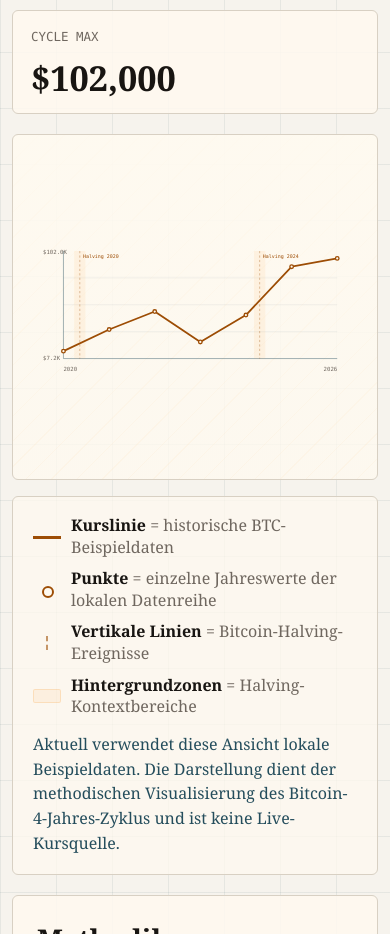
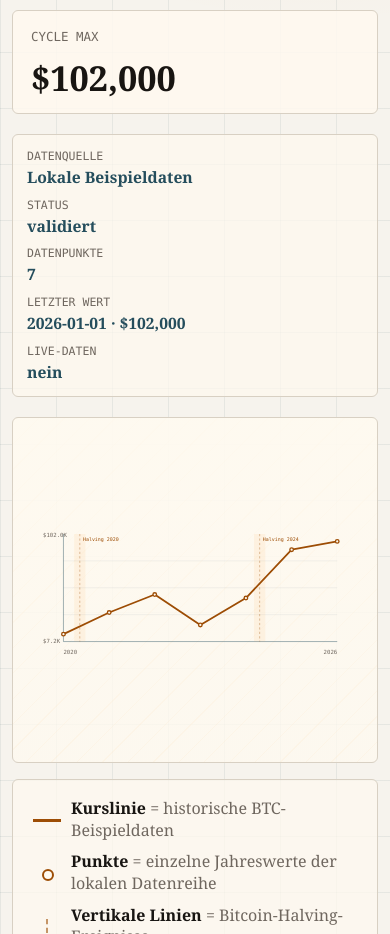
Before and after one commit to lausebengel2004/btc-cycle-compass, a React (Vite) app: page / in a window 390 px wide. Shown: the part 900-1834 px from the top of the page. Built offline with nearby package versions, Linux system fonts and the light colour scheme.

Commit message:
Add visible BTC data source status
- expose validated data source status
- add DataSourceStatus component
- display sample data metadata
- document data status
- bump version to 0.8.0

```diff
--- a/package.json
+++ b/package.json
@@ -1,7 +1,7 @@
 {
   "name": "btc-cycle-compass",
   "private": true,
-  "version": "0.7.0",
+  "version": "0.8.0",
   "type": "module",
   "scripts": {
     "dev": "vite",
--- a/src/App.jsx
+++ b/src/App.jsx
@@ -1,5 +1,6 @@
 import { BtcCycleChart } from './components/BtcCycleChart.jsx'
 import { ChartLegend } from './components/ChartLegend.jsx'
+import { DataSourceStatus } from './components/DataSourceStatus.jsx'
 import { Disclaimer } from './components/Disclaimer.jsx'
 import { Header } from './components/Header.jsx'
 import { KpiGrid } from './components/KpiGrid.jsx'
@@ -11,6 +12,7 @@
     <main className="app-shell">
       <Header />
       <KpiGrid items={kpis} />
+      <DataSourceStatus />
       <BtcCycleChart />
       <ChartLegend />
       <Methodology />
--- /dev/null
+++ b/src/components/DataSourceStatus.jsx
@@ -0,0 +1,40 @@
+import { getBtcDataSourceStatus } from '../services/btcDataService.js'
+
+function formatUsd(value) {
+  return new Intl.NumberFormat('en-US', {
+    style: 'currency',
+    currency: 'USD',
+    maximumFractionDigits: 0,
+  }).format(value)
+}
+
+export function DataSourceStatus() {
+  const status = getBtcDataSourceStatus()
+
+  return (
+    <section className="data-source-status" aria-label="Datenquellenstatus">
+      <div className="data-source-status__item">
+        <span>Datenquelle</span>
+        <strong>{status.sourceLabel}</strong>
+      </div>
+      <div className="data-source-status__item">
+        <span>Status</span>
+        <strong>{status.isValidated ? 'validiert' : 'nicht validiert'}</strong>
+      </div>
+      <div className="data-source-status__item">
+        <span>Datenpunkte</span>
+        <strong>{status.dataPointCount}</strong>
+      </div>
+      <div className="data-source-status__item">
+        <span>Letzter Wert</span>
+        <strong>
+          {status.latestPoint.date} · {formatUsd(status.latestPoint.close)}
+        </strong>
+      </div>
+      <div className="data-source-status__item">
+        <span>Live-Daten</span>
+        <strong>{status.isLive ? 'ja' : 'nein'}</strong>
+      </div>
+    </section>
+  )
+}
--- a/src/config/dataSource.js
+++ b/src/config/dataSource.js
@@ -2,15 +2,18 @@
 
 export const DATA_SOURCES = {
   sample: {
-    label: 'Local sample data',
+    label: 'Lokale Beispieldaten',
     enabled: true,
+    isLive: false,
   },
   api: {
     label: 'External API',
     enabled: false,
+    isLive: true,
   },
   csv: {
     label: 'CSV import',
     enabled: false,
+    isLive: false,
   },
 }
--- a/src/services/btcDataService.js
+++ b/src/services/btcDataService.js
@@ -6,17 +6,43 @@
   return normalizeBtcHistoricalData(btcHistoricalSample)
 }
 
-export function getBtcHistoricalData() {
-  const dataSource = DATA_SOURCES[ACTIVE_DATA_SOURCE]
+function resolveActiveDataSource() {
+  const source = DATA_SOURCES[ACTIVE_DATA_SOURCE]
 
-  if (!dataSource || !dataSource.enabled) {
-    return getSampleData()
+  if (!source || !source.enabled) {
+    return {
+      sourceKey: 'sample',
+      source: DATA_SOURCES.sample,
+    }
   }
 
-  switch (ACTIVE_DATA_SOURCE) {
+  return {
+    sourceKey: ACTIVE_DATA_SOURCE,
+    source,
+  }
+}
+
+export function getBtcHistoricalData() {
+  const { sourceKey } = resolveActiveDataSource()
+
+  switch (sourceKey) {
     case 'sample':
       return getSampleData()
     default:
       return getSampleData()
   }
 }
+
+export function getBtcDataSourceStatus() {
+  const data = getBtcHistoricalData()
+  const { sourceKey, source } = resolveActiveDataSource()
+
+  return {
+    sourceKey,
+    sourceLabel: source.label,
+    isLive: source.isLive,
+    isValidated: true,
+    dataPointCount: data.length,
+    latestPoint: data.at(-1),
+  }
+}
--- a/src/styles.css
+++ b/src/styles.css
@@ -115,6 +115,37 @@
   color: var(--ink);
   font-size: 2.15rem;
   line-height: 1;
+}
+
+.data-source-status {
+  display: grid;
+  grid-template-columns: repeat(5, minmax(0, 1fr));
+  gap: 10px;
+  margin-bottom: 20px;
+  padding: 14px;
+  border: 1px solid var(--line);
+  border-radius: 6px;
+  background: rgba(255, 250, 240, 0.7);
+}
+
+.data-source-status__item {
+  display: grid;
+  gap: 5px;
+  min-width: 0;
+}
+
+.data-source-status__item span {
+  color: var(--muted);
+  font-family: ui-monospace, SFMono-Regular, Consolas, 'Liberation Mono', monospace;
+  font-size: 0.72rem;
+  letter-spacing: 0;
+  text-transform: uppercase;
+}
+
+.data-source-status__item strong {
+  color: var(--blue);
+  font-size: 0.98rem;
+  line-height: 1.25;
 }
 
 .chart-panel {
@@ -374,6 +405,10 @@
     min-height: 320px;
   }
 
+  .data-source-status {
+    grid-template-columns: repeat(2, minmax(0, 1fr));
+  }
+
   .chart-legend__items {
     grid-template-columns: 1fr;
   }
@@ -387,4 +422,8 @@
   .kpi-card {
     min-height: 104px;
   }
+
+  .data-source-status {
+    grid-template-columns: 1fr;
+  }
 }
```
Also changed, not shown: 2 other files (tests, documents, lock files or other folders).
